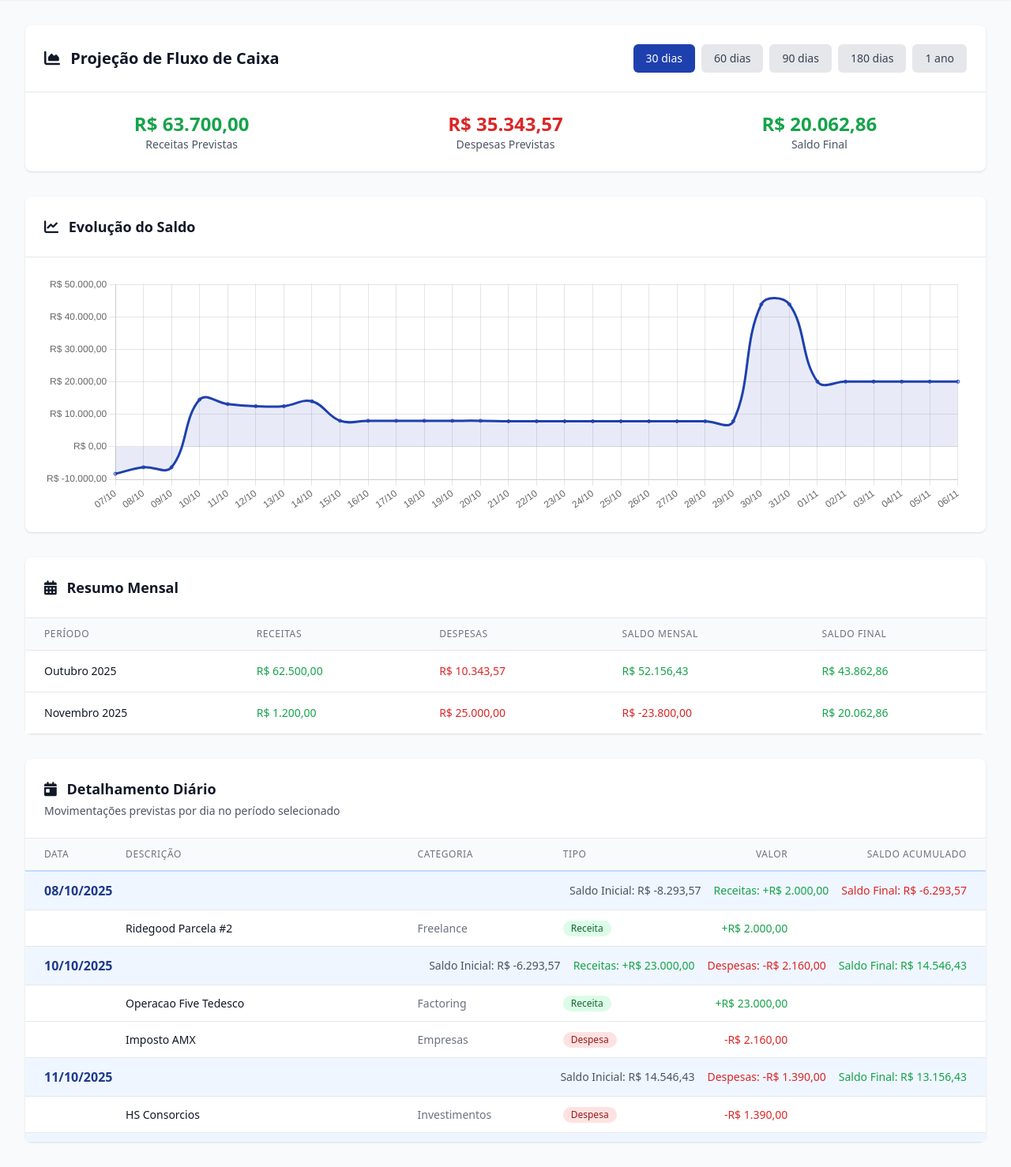
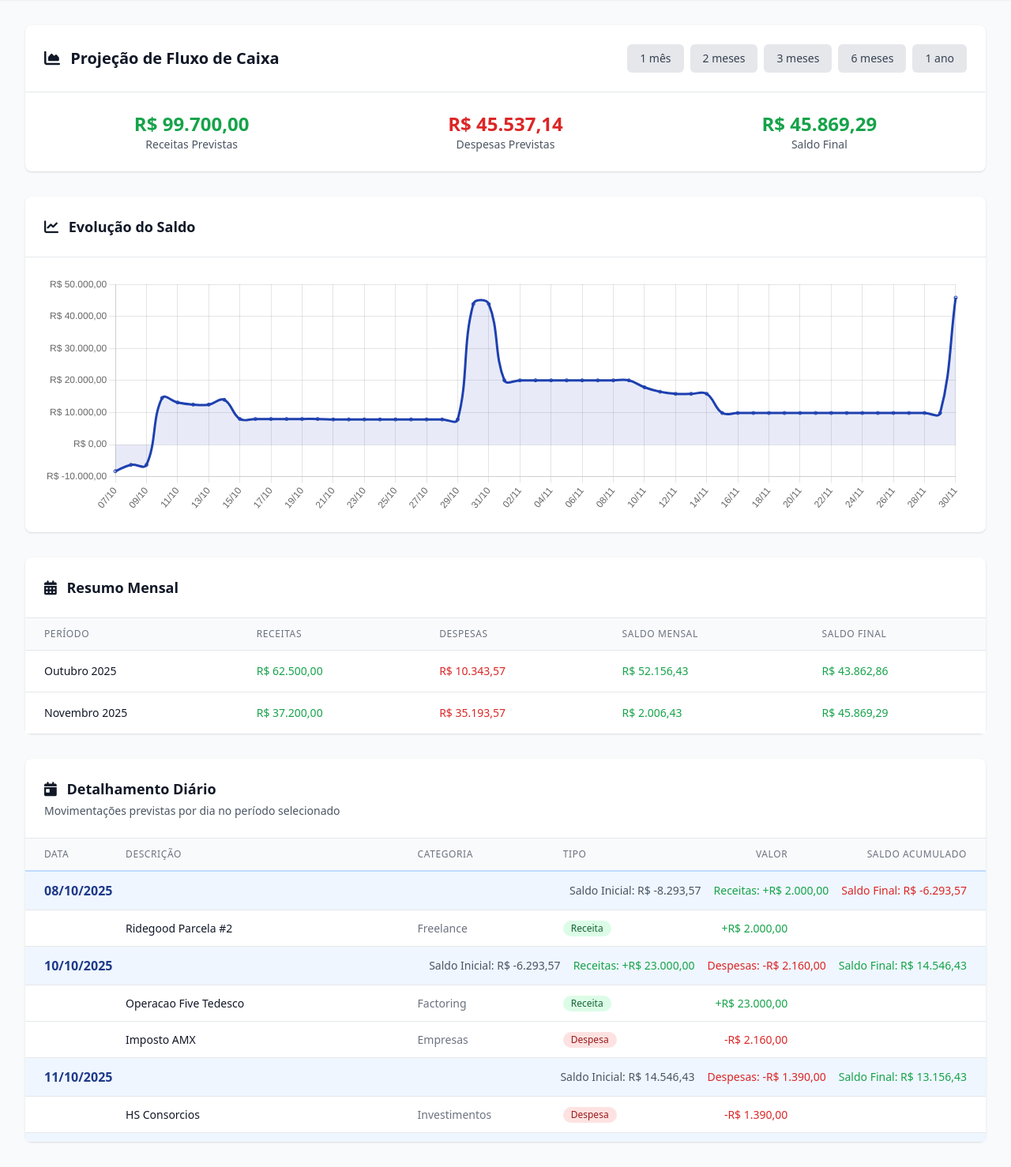
Before and after one commit to crisweiser17/gestao_de_contas, a PHP site: page /cash-flow.php?period=30 in a window 1280 px wide. Shown: the part 65-1543 px from the top of the page at 79% size. Run offline with PHP 8.4, Linux system fonts and the light colour scheme; the visitor is signed in with stand-in values (Sample User, id 1); data comes from the database, SQL or seed files in the repository; some libraries are stand-ins or nearby versions.

Commit message:
Cash Flow: ajustar período para fechar mês final e atualizar labels para meses; Accounts: corrigir exibição indevida de modal de recorrência ao editar contas não recorrentes (fallback de edit_context e links de edição só com contexto quando recorrente).

```diff
--- a/cash-flow.php
+++ b/cash-flow.php
@@ -18,15 +18,24 @@ $userId = $_SESSION['user_id'];
 
 // Períodos disponíveis para projeção
 $periods = [
-    30 => '30 dias',
-    60 => '60 dias',
-    90 => '90 dias',
-    180 => '180 dias',
+    30 => '1 mês',
+    60 => '2 meses',
+    90 => '3 meses',
+    180 => '6 meses',
     365 => '1 ano'
 ];
 
 $selectedPeriod = $_GET['period'] ?? 90;
 $selectedPeriod = in_array($selectedPeriod, array_keys($periods)) ? $selectedPeriod : 90;
+
+// Ajustar período para incluir o fim do mês do último mês do intervalo
+$today = date('Y-m-d');
+$endCandidate = date('Y-m-d', strtotime("+{$selectedPeriod} days"));
+$endMonthLastDay = date('Y-m-t', strtotime($endCandidate));
+$daysAdjusted = (int) floor((strtotime($endMonthLastDay) - strtotime($today)) / 86400);
+if ($daysAdjusted > $selectedPeriod) {
+    $selectedPeriod = $daysAdjusted;
+}
 
 // Calcular projeções
 function calculateCashFlowProjection($userId, $days) {
```
Also changed, not shown: accounts.php (+7 -4 lines).
